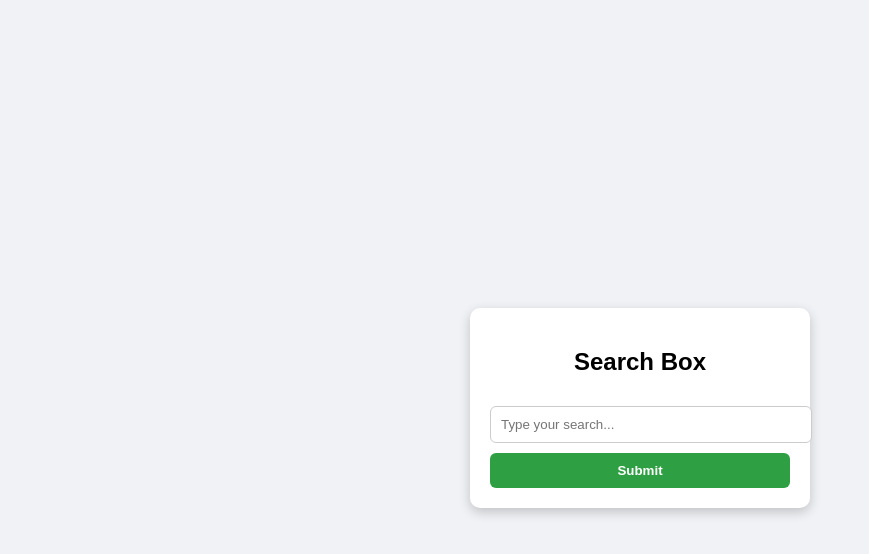
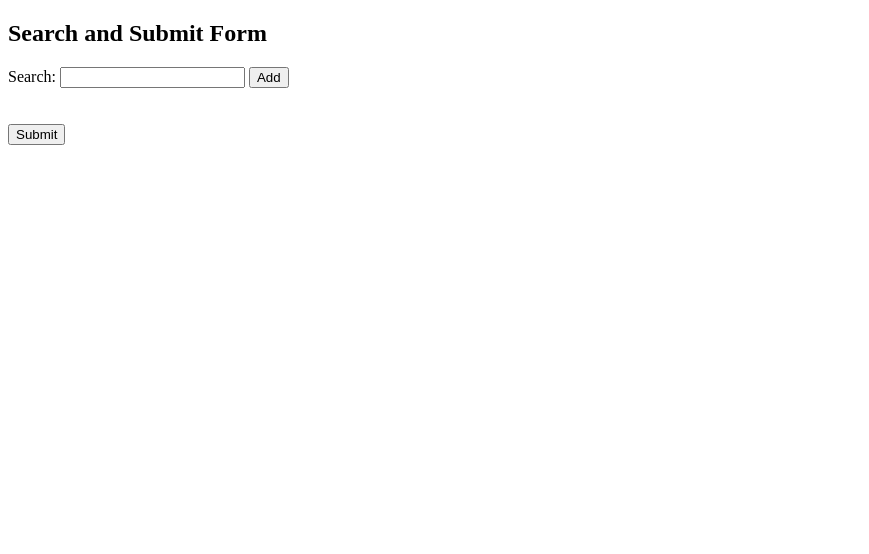
Before and after one commit to yuvashree0/sree, a plain HTML site: page index.html in a window 1280 px wide. Shown: the whole page, without its empty margins (0-869 px from the left). Drawn offline with Linux system fonts and the light colour scheme.

Commit message:
Update index.html

```diff
--- a/index.html
+++ b/index.html
@@ -2,54 +2,38 @@
 <html lang="en">
 <head>
   <meta charset="UTF-8">
-  <title>Search Box Assignment</title>
-  <style>
-    body {
-      font-family: Arial, sans-serif;
-      background: #f0f2f5;
-      display: flex;
-      justify-content: center;
-      align-items: center;
-      height: 100vh;
-    }
-    .card {
-      background: #fff;
-      padding: 20px;
-      border-radius: 10px;
-      box-shadow: 0 4px 12px rgba(0,0,0,0.2);
-      width: 300px;
-      text-align: center;
-    }
-    input[type="text"] {
-      width: 100%;
-      padding: 10px;
-      margin: 10px 0;
-      border: 1px solid #ccc;
-      border-radius: 6px;
-    }
-    button {
-      padding: 10px;
-      width: 100%;
-      background: #2ea043;
-      border: none;
-      border-radius: 6px;
-      color: white;
-      font-weight: bold;
-      cursor: pointer;
-    }
-    button:hover {
-      background: #22863a;
-    }
-  </style>
+  <title>Search & Add Form</title>
 </head>
 <body>
-  <div class="card">
-    <h2>Search Box</h2>
-    <form action="https://formspree.io/f/https://formspree.io/f/xeolvpew
- " method="POST">
-      <input type="text" name="search_query" placeholder="Type your search..." required>
-      <button type="submit">Submit</button>
-    </form>
-  </div>
+
+  <h2>Search and Submit Form</h2>
+
+  <form action="https://formspree.io/f/xeolvpew/yourFormID" method="POST">
+    <!-- Search Input -->
+    <label for="search">Search:</label>
+    <input type="text" id="search" name="search" required>
+
+    <!-- Add Button (Just adds another field dynamically) -->
+    <button type="button" onclick="addInput()">Add</button>
+
+    <div id="additional-fields"></div>
+
+    <!-- Submit Button -->
+    <br><br>
+    <button type="submit">Submit</button>
+  </form>
+
+  <script>
+    function addInput() {
+      const container = document.getElementById('additional-fields');
+      const input = document.createElement('input');
+      input.type = 'text';
+      input.name = 'extra[]';
+      input.placeholder = 'Additional info';
+      container.appendChild(document.createElement('br'));
+      container.appendChild(input);
+    }
+  </script>
+
 </body>
 </html>
```
